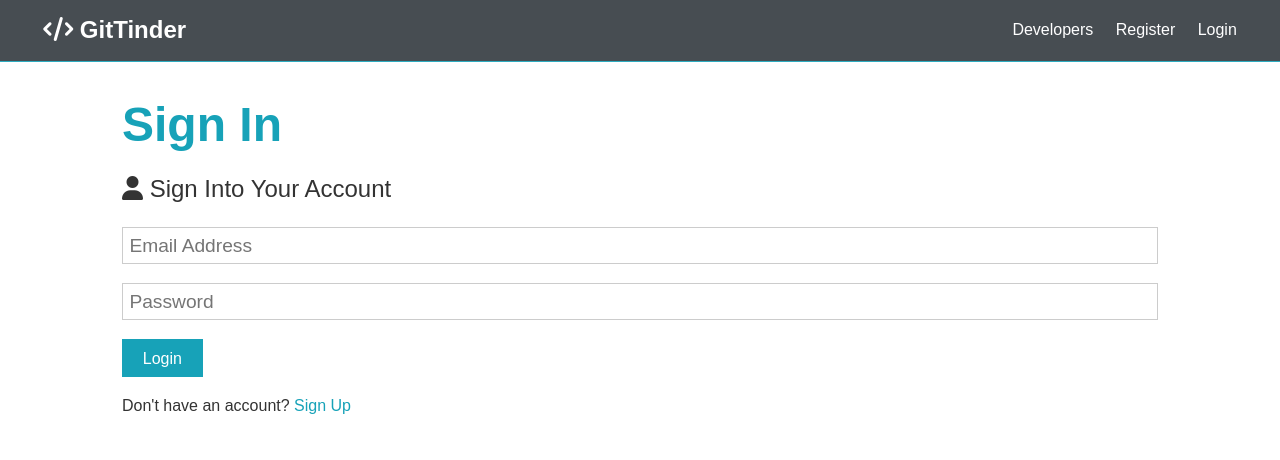
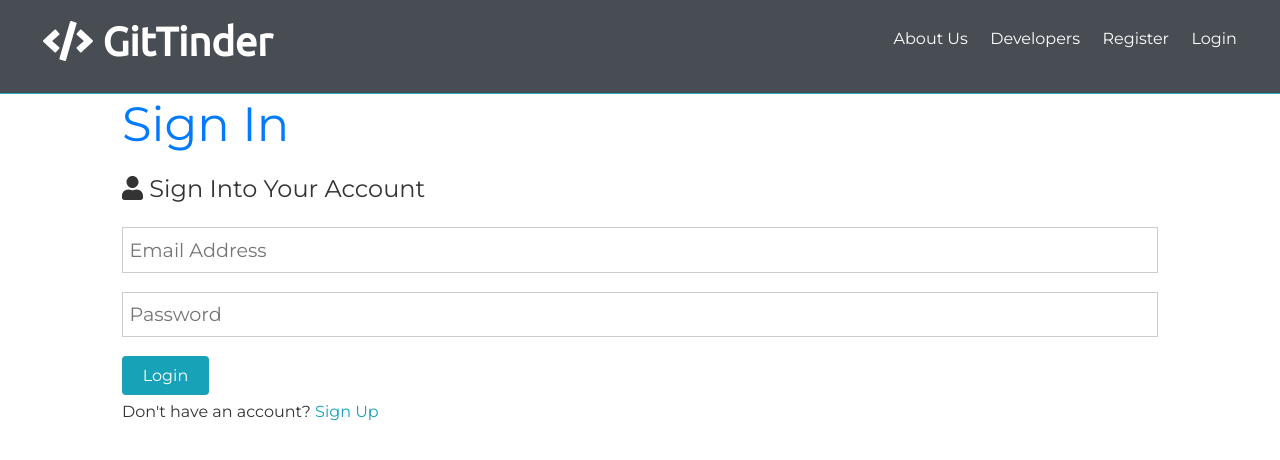
Before and after one commit to sarthakagrawal927/GitTinder, a React (Create React App) app in the folder client/: page /login in a window 1280 px wide. Shown: the top 460 px of the page. Built offline with nearby package versions, Linux system fonts and the light colour scheme; no server answers; the HTML template or start-up script is replaced by a standard one.

Commit message:
added some hideous css

```diff
--- a/client/public/index.html
+++ b/client/public/index.html
@@ -7,8 +7,16 @@
 
     <meta name="viewport" content="width=device-width, initial-scale=1" />
     <meta name="theme-color" content="#000000" />
-    <meta name="description" content="Web site created using create-react-app" />
+    <meta name="description" content="Where Developers Meet" />
     <link rel="apple-touch-icon" href="%PUBLIC_URL%/logo192.png" />
+    <!-- Google Fonts -->
+    <link href="https://fonts.googleapis.com/css?family=Montserrat|Ubuntu" rel="stylesheet" />
+
+    <!-- CSS Stylesheets -->
+    <link rel="stylesheet" href="https://maxcdn.bootstrapcdn.com/bootstrap/4.0.0/css/bootstrap.min.css" integrity="sha384-Gn5384xqQ1aoWXA+058RXPxPg6fy4IWvTNh0E263XmFcJlSAwiGgFAW/dAiS6JXm" crossorigin="anonymous" />
+
+    <!-- Font Awesome -->
+    <script defer src="https://use.fontawesome.com/releases/v5.0.7/js/all.js"></script>
 
     <link rel="manifest" href="%PUBLIC_URL%/manifest.json" />
     <script src="https://kit.fontawesome.com/faafa689a3.js" crossorigin="anonymous"></script>
--- a/client/src/App.css
+++ b/client/src/App.css
@@ -1,4 +1,5 @@
 /* Global Styles */
+
 :root {
     --primary-color: #17a2b8;
     --dark-color: #343a40;
@@ -14,7 +15,7 @@
 }
 
 body {
-  font-family: 'Raleway', sans-serif;
+    font-family: "Montserrat";
     font-size: 1rem;
     line-height: 1.6;
     background-color: #fff;
@@ -34,7 +35,9 @@ img {
     width: 100%;
 }
 
+
 /* Utilities */
+
 .container {
     max-width: 1100px;
     margin: auto;
@@ -44,7 +47,9 @@ img {
     margin-bottom: 3rem;
 }
 
+
 /* Text Styles*/
+
 .x-large {
     font-size: 4rem;
     line-height: 1.2;
@@ -74,54 +79,72 @@ img {
     color: var(--dark-color);
 }
 
+
 /* Padding */
+
 .p {
     padding: 0.5rem;
 }
+
 .p-1 {
     padding: 1rem;
 }
+
 .p-2 {
     padding: 2rem;
 }
+
 .p-3 {
     padding: 3rem;
 }
+
 .py {
     padding: 0.5rem 0;
 }
+
 .py-1 {
     padding: 1rem 0;
 }
+
 .py-2 {
     padding: 2rem 0;
 }
+
 .py-3 {
     padding: 3rem 0;
 }
 
+
 /* Margin */
+
 .m {
     margin: 0.5rem;
 }
+
 .m-1 {
     margin: 1rem;
 }
+
 .m-2 {
     margin: 2rem;
 }
+
 .m-3 {
     margin: 3rem;
 }
+
 .my {
     margin: 0.5rem 0;
 }
+
 .my-1 {
     margin: 1rem 0;
 }
+
 .my-2 {
     margin: 2rem 0;
 }
+
 .my-3 {
     margin: 3rem 0;
 }
@@ -224,7 +247,18 @@ img {
     margin: 1.5rem 0;
 }
 
+
+/*Navbar*/
+
+.navbar-brand {
+    font-family: "Ubuntu";
+    font-size: 2.5rem;
+    font-weight: bold;
+}
+
+
 /* Overlay */
+
 .dark-overlay {
     background-color: rgba(0, 0, 0, 0.7);
     position: absolute;
@@ -234,7 +268,9 @@ img {
     height: 100%;
 }
 
+
 /* Forms */
+
 .form .form-group {
     margin: 1.2rem 0;
 }
@@ -275,15 +311,19 @@ button {
 .form .social-input i.fa-twitter {
     color: #38a1f3;
 }
+
 .form .social-input i.fa-facebook {
     color: #3b5998;
 }
+
 .form .social-input i.fa-instagram {
     color: #3f729b;
 }
+
 .form .social-input i.fa-youtube {
     color: #c4302b;
 }
+
 .form .social-input i.fa-linkedin {
     color: #0077b5;
 }
@@ -298,7 +338,9 @@ button {
     background: var(--light-color);
 }
 
+
 /* Navbar */
+
 .navbar {
     display: flex;
     justify-content: space-between;
@@ -330,7 +372,9 @@ button {
     margin-right: 0.6rem;
 }
 
+
 /* Landing Page */
+
 .landing {
     position: relative;
     background: url('./img/showcase.jpg') no-repeat center center/cover;
@@ -349,7 +393,9 @@ button {
     text-align: center;
 }
 
+
 /* Profiles Page */
+
 .profile {
     display: grid;
     grid-template-columns: 2fr 4fr 2fr;
@@ -360,14 +406,12 @@ button {
     margin-bottom: 1rem;
 }
 
+
 /* Profile Page */
+
 .profile-grid {
     display: grid;
-  grid-template-areas:
-    'top top'
-    'about about'
-    'exp edu'
-    'github github';
+    grid-template-areas: 'top top' 'about about' 'exp edu' 'github github';
     grid-gap: 1rem;
 }
 
@@ -418,15 +462,15 @@ button {
     margin-bottom: 1rem;
 }
 
-.profile-exp > div,
-.profile-edu > div {
+.profile-exp>div,
+.profile-edu>div {
     margin-bottom: 1rem;
     padding-bottom: 1rem;
     border-bottom: #ccc 1px dotted;
 }
 
-.profile-exp > div:last-child,
-.profile-edu > div:last-child {
+.profile-exp>div:last-child,
+.profile-edu>div:last-child {
     border: 0;
 }
 
@@ -443,17 +487,19 @@ button {
     display: flex;
 }
 
-.profile-github .repo > div:first-child {
+.profile-github .repo>div:first-child {
     flex: 7;
     flex-basis: 70%;
 }
 
-.profile-github > div:last-child {
+.profile-github>div:last-child {
     flex: 3;
     flex-basis: 20%;
 }
 
+
 /* Posts Page */
+
 .post-form .post-form-header {
     background: var(--primary-color);
     padding: 0.5rem;
@@ -466,7 +512,7 @@ button {
     align-items: center;
 }
 
-.post > div:first-child {
+.post>div:first-child {
     text-align: center;
 }
 
@@ -488,85 +534,91 @@ button {
     margin-bottom: 0.5rem;
 }
 
+
+/* About Us*/
+
+.big-heading {
+    font-family: "Ubuntu";
+    font-size: 3.5rem;
+    line-height: 1.5;
+}
+
+.container-fluid {
+    padding: 2rem;
+}
+
+
+/*Footer*/
+
+.colored-section {
+    background-color: #162447;
+    color: #fff;
+}
+
+.social-icon {
+    margin: 20px 10px;
+}
+
+
 /* Mobile Styles */
+
 @media (max-width: 700px) {
     .container {
         margin-top: 8rem;
     }
-
     .hide-sm {
         display: none;
     }
-
     /* Text Styles */
     .x-large {
         font-size: 3rem;
     }
-
     .large {
         font-size: 2rem;
     }
-
     .lead {
         font-size: 1rem;
     }
-
     /* Navbar */
     .navbar {
         display: block;
         text-align: center;
     }
-
     .navbar ul {
         text-align: center;
         justify-content: center;
     }
-
     .navbar h1 {
         margin-bottom: 1rem;
     }
-
     .navbar .welcome {
         display: none;
     }
-
     /* Profiles Page */
     .profile {
         grid-template-columns: 1fr;
         text-align: center;
     }
-
     .profile ul {
         display: none;
     }
-
     /* Profile Page */
-
     .profile-top img,
     .profile img {
         width: 200px;
         margin: auto;
     }
-
     .profile-grid {
-    grid-template-areas:
-      'top'
-      'about'
-      'exp'
-      'edu'
-      'github';
+        grid-template-areas: 'top' 'about' 'exp' 'edu' 'github';
     }
-
     .profile-about .skills {
         flex-direction: column;
     }
-
     .dash-buttons a {
         display: block;
         width: 100%;
         margin-bottom: 0.2rem;
     }
-
     .post {
         grid-template-columns: 1fr;
     }
--- a/client/src/components/auth/Login.js
+++ b/client/src/components/auth/Login.js
@@ -1,13 +1,13 @@
-import React, { Fragment, useState } from 'react';
-import { Link, Redirect } from 'react-router-dom';
-import { connect } from 'react-redux';
-import PropTypes from 'prop-types';
-import { login } from '../../actions/auth';
+import React, { Fragment, useState } from "react";
+import { Link, Redirect } from "react-router-dom";
+import { connect } from "react-redux";
+import PropTypes from "prop-types";
+import { login } from "../../actions/auth";
 
 const Login = ({ login, isAuthenticated }) => {
   const [formData, setFormData] = useState({
-    email: '',
-    password: ''
+    email: "",
+    password: "",
   });
 
   const { email, password } = formData;
@@ -21,40 +21,40 @@ const Login = ({ login, isAuthenticated }) => {
   };
 
   if (isAuthenticated) {
-    return <Redirect to="/dashboard" />;
+    return <Redirect to='/dashboard' />;
   }
 
   return (
     <Fragment>
-      <h1 className="large text-primary">Sign In</h1>
-      <p className="lead">
-        <i className="fas fa-user" /> Sign Into Your Account
+      <h1 className='large text-primary'>Sign In</h1>
+      <p className='lead'>
+        <i className='fas fa-user' /> Sign Into Your Account
       </p>
-      <form className="form" onSubmit={onSubmit}>
-        <div className="form-group">
+      <form className='form' onSubmit={onSubmit}>
+        <div className='form-group'>
           <input
-            type="email"
-            placeholder="Email Address"
-            name="email"
+            type='email'
+            placeholder='Email Address'
+            name='email'
             value={email}
             onChange={onChange}
             required
           />
         </div>
-        <div className="form-group">
+        <div className='form-group'>
           <input
-            type="password"
-            placeholder="Password"
-            name="password"
+            type='password'
+            placeholder='Password'
+            name='password'
             value={password}
             onChange={onChange}
-            minLength="6"
+            minLength='8'
           />
         </div>
-        <input type="submit" className="btn btn-primary" value="Login" />
+        <input type='submit' className='btn btn-primary' value='Login' />
       </form>
-      <p className="my-1">
-        Don't have an account? <Link to="/register">Sign Up</Link>
+      <p className='my-1'>
+        Don't have an account? <Link to='/register'>Sign Up</Link>
       </p>
     </Fragment>
   );
@@ -62,11 +62,11 @@ const Login = ({ login, isAuthenticated }) => {
 
 Login.propTypes = {
   login: PropTypes.func.isRequired,
-  isAuthenticated: PropTypes.bool
+  isAuthenticated: PropTypes.bool,
 };
 
 const mapStateToProps = (state) => ({
-  isAuthenticated: state.auth.isAuthenticated
+  isAuthenticated: state.auth.isAuthenticated,
 });
 
 export default connect(mapStateToProps, { login })(Login);
--- /dev/null
+++ b/client/src/components/layout/Aboutus.js
@@ -0,0 +1,31 @@
+import React, { Fragment } from "react";
+import Footer from "./Footer";
+import { Link } from "react-router-dom";
+
+const aboutus = () => {
+  return (
+    <Fragment>
+      <div className='container-fluid'>
+        <div className='row'>
+          <div className='col-lg-6'>
+            <h1 className='big-heading'>Are you looking for a partner?</h1>
+            <Link
+              className='nav-link btn btn-outline-dark btn-lg'
+              to='/register'>
+              Register
+            </Link>
+            <Link className='nav-link btn btn-outline-dark btn-lg' to='/login'>
+              Log In
+            </Link>
+          </div>
+
+          <div className='col-lg-6'>image</div>
+        </div>
+      </div>
+
+      <Footer />
+    </Fragment>
+  );
+};
+
+export default aboutus;
--- /dev/null
+++ b/client/src/components/layout/Footer.js
@@ -0,0 +1,38 @@
+import React, { Fragment } from "react";
+
+const aboutus = () => {
+  return (
+    <Fragment>
+      {" "}
+      <div className='row'>
+        <div className='col-lg-6'>
+          <footer className='colored-section' id='footer'>
+            <div className='container-fluid'>
+              <i className='social-icon fab fa-facebook-f'></i>
+              <i className='social-icon fab fa-twitter'></i>
+              <i className='social-icon fab fa-instagram'></i>
+              <i className='social-icon fas fa-envelope'></i>
+              <p>© 2020 GitTinder</p>
+            </div>
+          </footer>
+        </div>
+
+        <div className='col-lg-6'>
+          <footer className='colored-section' id='footer'>
+            <div className='container-fluid'>
+              <h3>Contact Us !</h3>
+              <p>
+                <i className='fas fa-envelope'></i> significanthobbies@gmail.com
+              </p>
+              <p>
+                <i className='fas fa-phone'></i> Call us at (don't)
+              </p>
+            </div>
+          </footer>
+        </div>
+      </div>
+    </Fragment>
+  );
+};
+
+export default aboutus;
--- a/client/src/components/layout/Navbar.js
+++ b/client/src/components/layout/Navbar.js
@@ -1,28 +1,37 @@
-import React, { Fragment } from 'react';
-import { Link } from 'react-router-dom';
-import { connect } from 'react-redux';
-import PropTypes from 'prop-types';
-import { logout } from '../../actions/auth';
+import React, { Fragment } from "react";
+import { Link } from "react-router-dom";
+import { connect } from "react-redux";
+import PropTypes from "prop-types";
+import { logout } from "../../actions/auth";
 
 const Navbar = ({ auth: { isAuthenticated, loading }, logout }) => {
   const authLinks = (
     <ul>
       <li>
-        <Link to="/profiles">Developers</Link>
-      </li>
-      <li>
-        <Link to="/posts">Posts</Link>
-      </li>
-      <li>
-        <Link to="/dashboard">
-          <i className="fas fa-user" />{' '}
-          <span className="hide-sm">Dashboard</span>
+        <Link className='nav-link' to='/profiles'>
+          Developers
         </Link>
       </li>
       <li>
-        <a onClick={logout} href="#!">
-          <i className="fas fa-sign-out-alt" />{' '}
-          <span className="hide-sm">Logout</span>
+        <Link className='nav-link' to='/posts'>
+          Posts
+        </Link>
+      </li>
+      <li>
+        <Link className='nav-link' to='/aboutus'>
+          About Us
+        </Link>
+      </li>
+      <li>
+        <Link className='nav-link' to='/dashboard'>
+          <i className='fas fa-user' />{" "}
+          <span className='hide-sm'>Dashboard</span>
+        </Link>
+      </li>
+      <li>
+        <a onClick={logout} href='#!'>
+          <i className='fas fa-sign-out-alt' />{" "}
+          <span className='hide-sm'>Logout</span>
         </a>
       </li>
     </ul>
@@ -31,22 +40,33 @@ const Navbar = ({ auth: { isAuthenticated, loading }, logout }) => {
   const guestLinks = (
     <ul>
       <li>
-        <Link to="/profiles">Developers</Link>
+        <Link className='nav-link' to='/aboutus'>
+          About Us
+        </Link>
       </li>
       <li>
-        <Link to="/register">Register</Link>
+        <Link className='nav-link' to='/profiles'>
+          Developers
+        </Link>
       </li>
       <li>
-        <Link to="/login">Login</Link>
+        <Link className='nav-link' to='/register'>
+          Register
+        </Link>
+      </li>
+      <li>
+        <Link className='nav-link' to='/login'>
+          Login
+        </Link>
       </li>
     </ul>
   );
 
   return (
-    <nav className="navbar bg-dark">
+    <nav className='navbar bg-dark navbar-dark'>
       <h1>
-        <Link to="/">
-          <i className="fas fa-code" /> GitTinder
+        <Link className='navbar-brand' to='/'>
+          <i className='fas fa-code' /> GitTinder
         </Link>
       </h1>
       {!loading && (
@@ -58,11 +78,11 @@ const Navbar = ({ auth: { isAuthenticated, loading }, logout }) => {
 
 Navbar.propTypes = {
   logout: PropTypes.func.isRequired,
-  auth: PropTypes.object.isRequired
+  auth: PropTypes.object.isRequired,
 };
 
 const mapStateToProps = (state) => ({
-  auth: state.auth
+  auth: state.auth,
 });
 
 export default connect(mapStateToProps, { logout })(Navbar);
--- a/client/src/components/routing/Routes.js
+++ b/client/src/components/routing/Routes.js
@@ -1,35 +1,37 @@
-import React from 'react';
-import { Route, Switch } from 'react-router-dom';
-import Register from '../auth/Register';
-import Login from '../auth/Login';
-import Alert from '../layout/Alert';
-import Dashboard from '../dashboard/Dashboard';
-import ProfileForm from '../profile-forms/ProfileForm';
-import AddExperience from '../profile-forms/AddExperience';
-import AddEducation from '../profile-forms/AddEducation';
-import Profiles from '../profiles/Profiles';
-import Profile from '../profile/Profile';
-import Posts from '../posts/Posts';
-import Post from '../post/Post';
-import NotFound from '../layout/NotFound';
-import PrivateRoute from '../routing/PrivateRoute';
+import React from "react";
+import { Route, Switch } from "react-router-dom";
+import Register from "../auth/Register";
+import Login from "../auth/Login";
+import Alert from "../layout/Alert";
+import Dashboard from "../dashboard/Dashboard";
+import ProfileForm from "../profile-forms/ProfileForm";
+import AddExperience from "../profile-forms/AddExperience";
+import AddEducation from "../profile-forms/AddEducation";
+import Profiles from "../profiles/Profiles";
+import Profile from "../profile/Profile";
+import Posts from "../posts/Posts";
+import Post from "../post/Post";
+import NotFound from "../layout/NotFound";
+import PrivateRoute from "../routing/PrivateRoute";
+import AboutUs from "../layout/Aboutus";
 
-const Routes = props => {
+const Routes = (props) => {
   return (
-    <section className="container">
+    <section className='container'>
       <Alert />
       <Switch>
-        <Route exact path="/register" component={Register} />
-        <Route exact path="/login" component={Login} />
-        <Route exact path="/profiles" component={Profiles} />
-        <Route exact path="/profile/:id" component={Profile} />
-        <PrivateRoute exact path="/dashboard" component={Dashboard} />
-        <PrivateRoute exact path="/create-profile" component={ProfileForm} />
-        <PrivateRoute exact path="/edit-profile" component={ProfileForm} />
-        <PrivateRoute exact path="/add-experience" component={AddExperience} />
-        <PrivateRoute exact path="/add-education" component={AddEducation} />
-        <PrivateRoute exact path="/posts" component={Posts} />
-        <PrivateRoute exact path="/posts/:id" component={Post} />
+        <Route exact path='/register' component={Register} />
+        <Route exact path='/login' component={Login} />
+        <Route exact path='/profiles' component={Profiles} />
+        <Route exact path='/aboutus' component={AboutUs} />
+        <Route exact path='/profile/:id' component={Profile} />
+        <PrivateRoute exact path='/dashboard' component={Dashboard} />
+        <PrivateRoute exact path='/create-profile' component={ProfileForm} />
+        <PrivateRoute exact path='/edit-profile' component={ProfileForm} />
+        <PrivateRoute exact path='/add-experience' component={AddExperience} />
+        <PrivateRoute exact path='/add-education' component={AddEducation} />
+        <PrivateRoute exact path='/posts' component={Posts} />
+        <PrivateRoute exact path='/posts/:id' component={Post} />
         <Route component={NotFound} />
       </Switch>
     </section>
```
Lines whose indentation alone changed are shown as unchanged.
